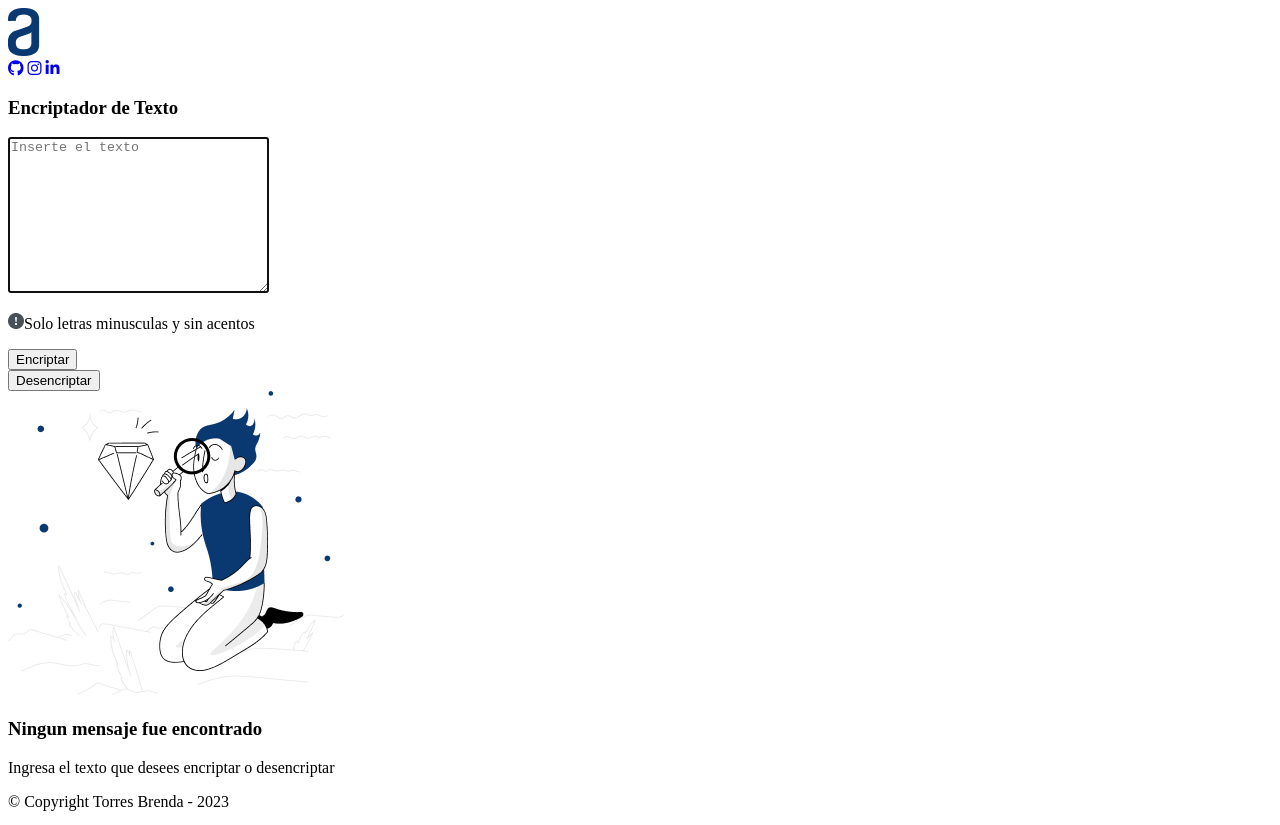
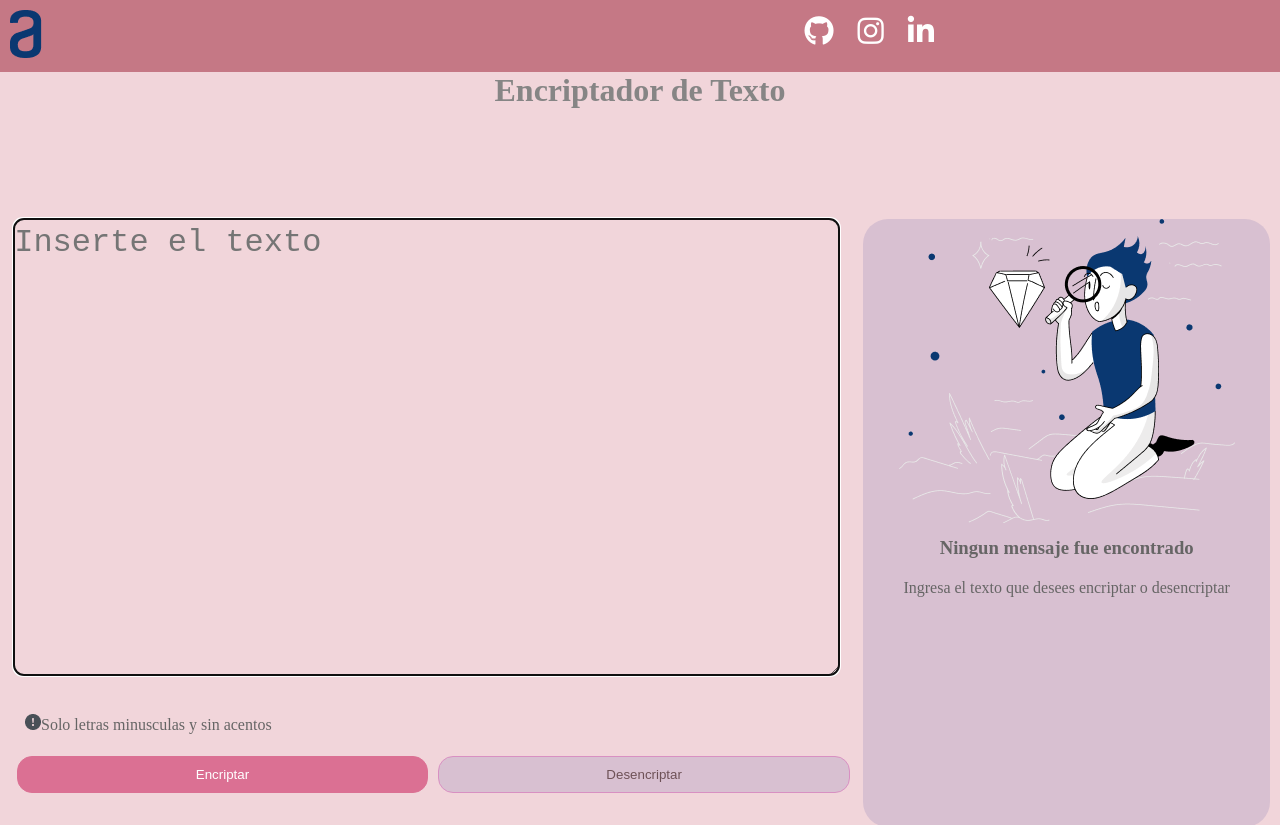
Before and after one commit to Soledad1988/challenge-Alura.github.io, a plain HTML site: page index.html in a window 1280 px wide. Shown: the top 825 px of the page. Drawn offline with Linux system fonts and the light colour scheme.

Commit message:
Agregando formato con css

```diff
--- a/index.html
+++ b/index.html
@@ -6,7 +6,7 @@
 
         <title>Encriptador</title>
         <script src="https://kit.fontawesome.com/0c8048699f.js" crossorigin="anonymous"></script>
-        <link rel="stylesheet" href="#">
+        <link rel="stylesheet" href="style.css">
         <link rel="preconnect" href="https://fonts.googleapis.com">
         <link rel="preconnect" href="https://fonts.gstatic.com" crossorigin>
     </head>
--- a/style.css
+++ b/style.css
@@ -0,0 +1,212 @@
+*{
+    margin: 0;
+    padding: 0;
+}
+
+body{
+    font-style:'Montserrat', sans-serif;
+    background-color: rgb(241, 213, 218);
+}
+
+header{
+    background-color: rgb(197, 120, 133);
+    padding: 10px;
+}
+
+.caja{
+    width: 940px;
+    position: relative;
+}
+
+.redes{
+    border: 0;
+    padding: 6px;
+    vertical-align:top;
+    float: right;
+}
+
+.redes i{
+    font-size: 30px;
+    color: white;
+}
+
+i:hover{
+    color: pink;
+}
+
+nav{
+    position: absolute;
+    top:110px;
+    right: 0;
+}
+
+nav li{
+    display: inline;
+    margin: 0 0 0 15px;
+}
+
+nav a{
+    text-transform: uppercase;
+    color: #000000;
+    font-weight: bold;
+    font-size: 22px;
+    text-decoration: none;
+}
+
+nav a:hover{
+    color: #c78c19;
+    text-decoration: underline;
+}
+
+.titulo-principal{
+    text-align: center;
+    color: #868585;
+    font-size: 2em;
+    margin: 0 0 1em;
+    clear: left;
+}
+
+.contenedor{
+    max-width: 1550px;
+    margin: 100px auto;
+    padding: 10px;
+    display: grid;
+    grid-template-columns: repeat(3,1fr);
+    gap: 80px 20px;
+}
+
+.parte{
+    text-align: center;
+    border-radius: 8px;
+}
+
+.parte1{
+    grid-column: 1/3;
+}
+
+.text-area{
+    background-color: rgb(241, 213, 218);
+    width: 99%;
+    height: 75%;
+    font-weight: 400;
+    font-size: 32px;
+    line-height: 48px;
+    border: none;
+    border-radius: 10px;
+    color: #868585;
+}
+
+.mje{
+    margin: 15px;
+    padding-top: 20px;
+    text-align: left;
+    color: #666565;
+}
+
+.error{
+    background-color:  palevioletred;
+}
+
+.botones{
+    display: grid;
+    grid-template-columns: repeat(2,1fr);
+    column-gap: 10px;
+}
+
+.btn{
+    width: 100%;
+    padding: 10px;
+    border-radius: 15px;
+}
+
+.btn-primary{
+    background-color: palevioletred;
+    border: 1px solid palevioletred;
+    color: #fff;
+}
+
+.btn-primary:hover{
+    background-color: rgb(216, 192, 209);
+    border: 1px solid rgba(216, 192, 209);
+    color: rgb(110, 81, 87);
+}
+
+.btn-info{
+    background-color: rgb(216, 192, 209);
+    border: 1px solid rgb(216, 144, 194);
+    color: rgb(110, 81, 87);
+}
+
+.btn-info:hover{
+    background-color: palevioletred;
+    border: 1px solid palevioletred;
+    color: rgb(110, 81, 87);
+}
+
+.card{
+    background-color: rgb(216, 192, 209);
+    height: 38em;
+    border-radius: 25px;
+}
+
+
+.ocultarImagen{
+    display: none;
+}
+
+.left{
+    text-align: start;
+}
+
+.center{
+    text-align: center;
+    color: #666565;
+    padding: 10px;
+}
+
+.resultado{
+    font-size: 15px;
+    color: red;
+}
+
+.boton{
+    display: grid;
+    grid-template-columns: 100%;
+}
+
+.p-1{
+    margin: .5em;
+}
+
+.copiar{
+    position: relative;
+    bottom: -1.5em;
+    width: 95%;
+    padding: 10px;
+    border-radius: 10px;
+    margin: 100% auto;
+}
+
+
+/*Pie de pagina*/
+footer{
+    text-align: center;
+    background-color: rgb(241, 213, 218);
+    padding: 25px;
+}
+
+.copyrigth{
+    color:#747171;
+    font-size: 15px;
+    margin: 1px;
+}
+
+
+@media screen and (min-width: 400px) and (max-width: 700px){
+    .contenedor{
+        display: block;
+    }
+
+    .image{display:none !important;}
+
+}
```
